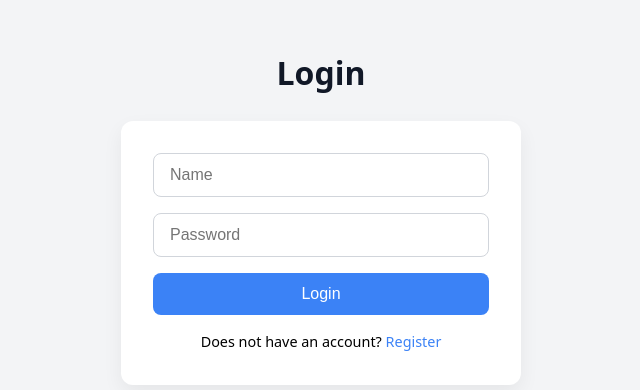
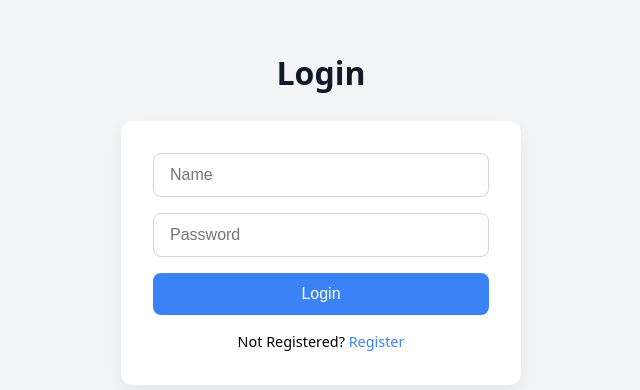
Before and after one commit to HimanshuRana03/langsync, a Next.js app: page /login in a window 1280 px wide. Shown: the part 196-586 px from the top of the page, without its empty margins (319-959 px from the left). Built offline with nearby package versions, Linux system fonts and the light colour scheme; no server answers.

Commit message:
1 line changed

```diff
--- a/pages/login.js
+++ b/pages/login.js
@@ -52,7 +52,7 @@ export default function Login() {
         />
         <button type="submit" className={styles.button}>Login</button>
         <div className={styles.link}>
-            <span className={styles.inside}>Does not have an account? <Link href="/register">Register</Link></span>
+            <span className={styles.inside}>Not Registered? <Link href="/register">Register</Link></span>
         </div>
       </form>
     </div>
```
